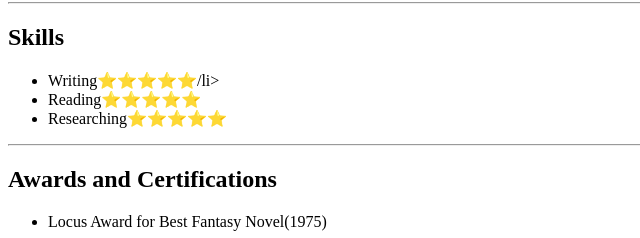
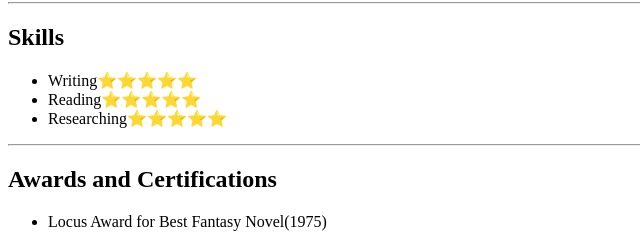
Before and after one commit to Sisilis/CapstoneProject, a plain HTML site: page index.html in a window 1280 px wide. Shown: the part 714-952 px from the top of the page, 0-640 px from the left. Drawn offline with Linux system fonts and the light colour scheme.

Commit message:
Update index.html

```diff
--- a/index.html
+++ b/index.html
@@ -37,7 +37,7 @@
 <hr />
 <h2>Skills</h2>
 <ul>
-  <li>Writing⭐️⭐️⭐️⭐️⭐️/li>
+  <li>Writing⭐️⭐️⭐️⭐️⭐️</li>
   <li>Reading⭐️⭐️⭐️⭐️⭐️</li>
   <li>Researching⭐️⭐️⭐️⭐️⭐️</li>
 </ul>
```
